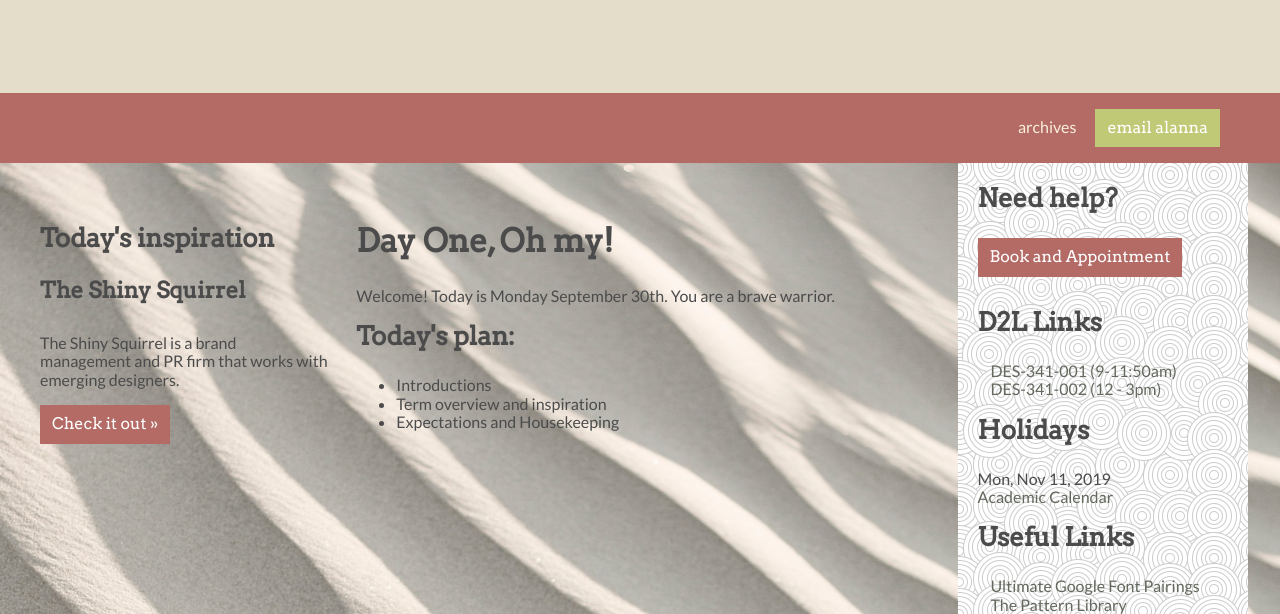
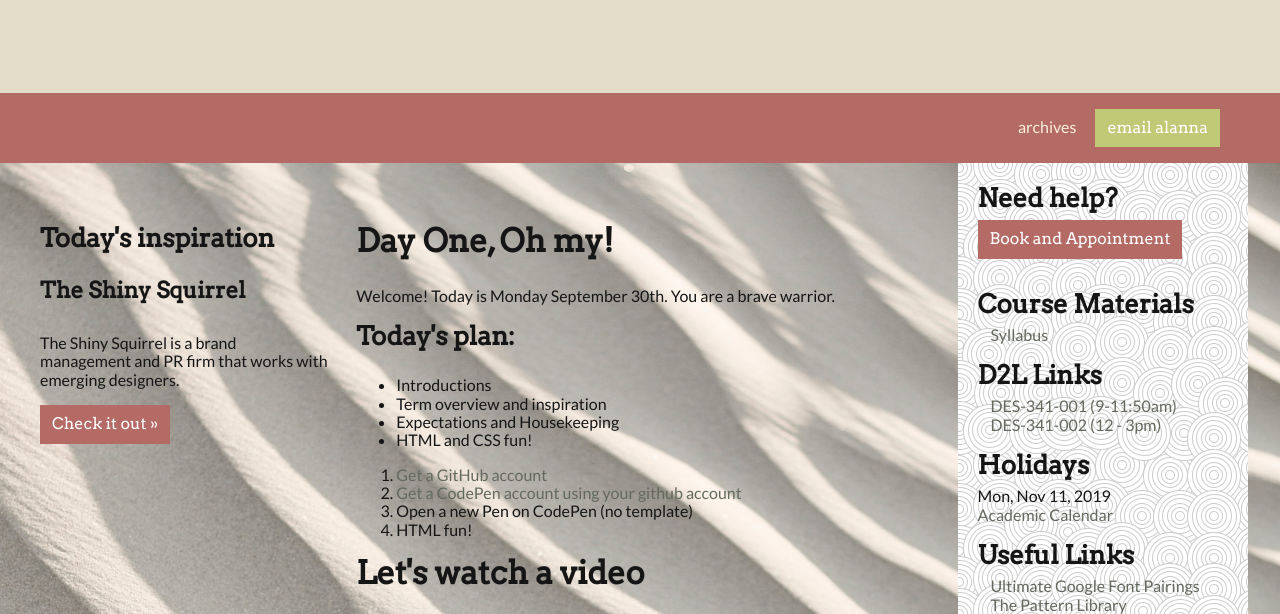
Before and after one commit to Samturoff/des341, a PHP site: page / in a window 1280 px wide. Shown: the part 387-1001 px from the top of the page. Run offline with PHP 8.4, Linux system fonts and the light colour scheme.

Commit message:
added syllabus

```diff
--- a/css/style.css
+++ b/css/style.css
@@ -19,7 +19,7 @@
 body {
 	background-color: #e4ddc9;
 	/* #b3ae9e; */
-	color: #4b4b4b;
+	color: #151515;
 }
 h1, h2, h3, h4, .button {
 	font-family: 'Arvo', Serif;
@@ -119,9 +119,11 @@ aside {
 aside ul {
 	list-style-type: none;
 	padding-left: .8em;
+	margin-top: 0;
 }
 
 aside ul.books li { margin-bottom: .6em; }
+aside h3 { margin-bottom: .3em; }
 a.button {
 	display: inline-block;
 	min-width: 80px;
--- a/index.html
+++ b/index.html
@@ -37,13 +37,27 @@
 					<li>Introductions</li>
 					<li>Term overview and inspiration</li>
 					<li>Expectations and Housekeeping</li>
+					<li>HTML and CSS fun!</li>
 				</ul>
+				<ol>
+					<li><a href="https://github.com/" target="_blank">Get a GitHub account</a></li>
+					<li><a href="https://codepen.io" target="_blank">Get a CodePen account using your github account</a></li>
+					<li>Open a new Pen on CodePen (no template)</li>
+					<li>HTML fun!</li>
+				</ol>
+				<h2>Let's watch a video</h2>
+
+				<iframe width="560" height="315" src="https://www.youtube.com/embed/pfZsC7lfqjo" frameborder="0" allow="accelerometer; autoplay; encrypted-media; gyroscope; picture-in-picture" allowfullscreen></iframe>
 			</article>
 		</section>
 
 		<aside>
 			<h3>Need help?</h3>
 			<a class="button" href="/appointments">Book and Appointment</a>
+			<h3>Course Materials</h3>
+			<ul>
+				<li><a href="assets/DES341-FA19-ARisse.pdf">Syllabus</a></li>
+			</ul>
 			<h3>D2L Links</h3>
 			<ul>
 				<li><a href="https://d2l.pdx.edu/d2l/home/769797" target="_blank">DES-341-001 (9-11:50am)</a>
```
Also changed, not shown: 1 other file.
